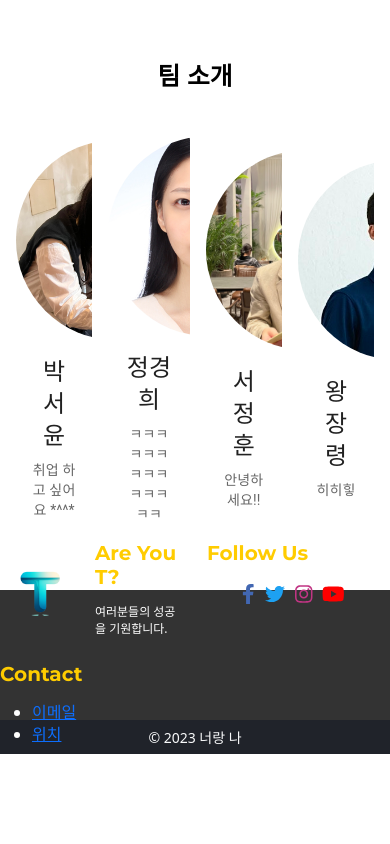
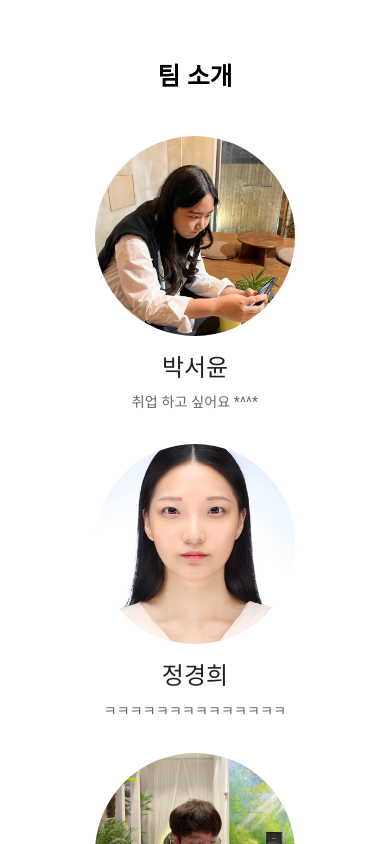
Before and after one commit to Are-U-T/aiengPRJ, a React (Create React App) app in the folder eng_front/: page /main in a window 390 px wide. Shown: the part 7260-8104 px from the top of the page. Before the commit the page ends 8029 px from the top, so only its background shows below. Built offline with nearby package versions, Linux system fonts and the light colour scheme.

Commit message:
다시..
다시

```diff
--- a/eng_front/src/views/MainHome/Footer/index.js
+++ b/eng_front/src/views/MainHome/Footer/index.js
@@ -37,7 +37,7 @@ export default function Footer(){
             <Container maxWidth="lg" id="team"> {/* maxWidth를 설정하여 최대 너비를 조절할 수 있습니다. */}
                 <Box className="team-container" sx={{
                     display: 'flex',
-                    flexDirection: 'row',
+                    flexDirection: { xs: 'column', md: 'row' },
                     gap: 2,
                     justifyContent: 'space-around', // 여기서 간격을 균등하게 설정합니다.
                     margin: 'auto', // 이를 통해 Box를 가운데 정렬할 수 있습니다.
--- a/eng_front/src/views/MainHome/Footer/style.css
+++ b/eng_front/src/views/MainHome/Footer/style.css
@@ -1,8 +1,10 @@
+
 .footer {
     font-size: 12px;
     line-height: 1.4;
     color: #f8f9fa;
-    padding: 20px; /* 모든 화면 크기에 대해 적당한 패딩 */
+    padding: 20px 50px; /* 너무 큰 패딩을 줄임 */
+    text-align: center; /* 텍스트 중앙 정렬 */
 }
 
 .footer .uu {
@@ -40,9 +42,8 @@
 
 .footer-container {
     display: flex;
-    flex-wrap: wrap; /* 내용이 넘치면 다음 줄로 넘김 */
-    justify-content: center; /* 가운데 정렬 */
-    align-items: center; /* 세로 중앙 정렬 */
+    flex-wrap: wrap; /* 반응형 레이아웃을 위한 설정 */
+    justify-content: space-around;
     max-width: 1200px;
     margin: 0 auto; /* 가운데 정렬 */
 }
@@ -88,7 +89,7 @@
     .footer-container,
     .footer .d-flex,
     .social-links {
-        flex-direction: row; /* 항목들이 가로로 유지되도록 함 */
+        flex-direction: column; /* 항목들이 가로로 유지되도록 함 */
         justify-content: center; /* 중앙 정렬 */
         align-items: center; /* 세로 중앙 정렬 */
     }
@@ -109,8 +110,8 @@
     }
 
     .team-card {
-        max-width: 100%; /* 모바일에서 카드 너비를 100%로 설정 */
-        margin-bottom: 20px;
+        width: 100%; /* 모든 카드가 전체 너비를 차지하도록 설정 */
+        margin-bottom: 20px; /* 아래쪽 마진 설정 */
     }
 }
 
@@ -131,4 +132,10 @@
     .footer .col-md-12 {
         width: 100%; /* 모바일 화면에서는 컬럼 너비를 100%로 설정 */
     }
+
+    .team-card {
+        /* 화면이 매우 작을 때도 카드의 너비를 100%로 설정하여 세로로 쌓이도록 합니다. */
+        width: 100%;
+        margin-bottom: 20px;
+    }
 }
```
